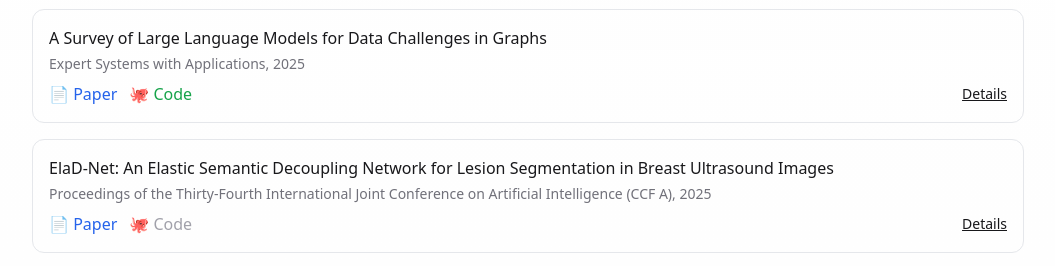
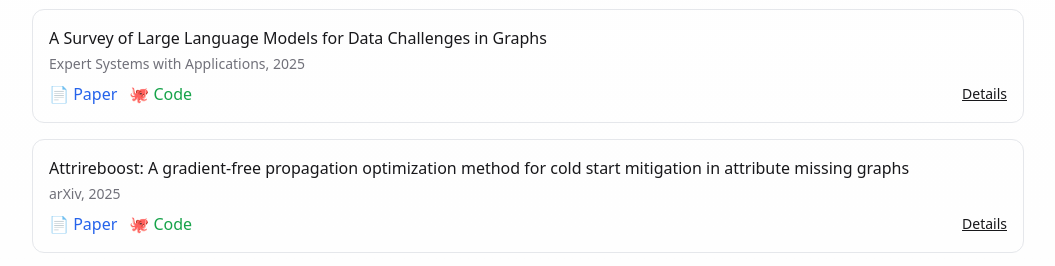
Before and after one commit to limengran98/limengran98.github.io, a plain HTML site: page index.html in a window 1280 px wide. Shown: the part 648-914 px from the top of the page, without its empty margins (112-1167 px from the left). Drawn offline with nearby package versions, Linux system fonts and the light colour scheme.

Commit message:
Update index.html

```diff
--- a/index.html
+++ b/index.html
@@ -145,16 +145,6 @@
         codeUrl: ' https://github.com/limengran98/Awesome-Literature-Graph-Learning-Challenges',
         authors: 'Mengran Li, Pengyu Zhang, Wenbin Xing, Yijia Zheng, Klim Zaporojets, Junzhou Chen, Ronghui Zhang, Yong Zhang, Siyuan Gong, Jia Hu, Xiaolei Ma, Zhiyuan Liu, Paul Groth, Marcel Worring',
         abstract: 'Graphs are a widely used paradigm for representing non-Euclidean data, with applications ranging from social network analysis to biomolecular prediction. While graph learning has achieved remarkable progress, real-world graph data presents a number of challenges that significantly hinder the learning process. In this survey, we focus on four fundamental data-centric challenges: (1) Incompleteness, real-world graphs have missing nodes, edges, or attributes; (2) Imbalance, the distribution of the labels of nodes or edges and their structures for real-world graphs are highly skewed; (3) Cross-domain Heterogeneity, graphs from different domains exhibit incompatible feature spaces or structural patterns; and (4) Dynamic Instability, graphs evolve over time in unpredictable ways. Recently, Large Language Models (LLMs) offer the potential to tackle these challenges by leveraging rich semantic reasoning and external knowledge. This survey focuses on how LLMs can address four fundamental data-centric challenges in graph-structured data, thereby improving the effectiveness of graph learning. For each challenge, we review both traditional solutions and modern LLM-driven approaches, highlighting how LLMs contribute unique advantages. Finally, we discuss open research questions and promising future directions in this emerging interdisciplinary field. ',
-        thumbnail: ''
-      },
-      {
-        title: 'ElaD-Net: An Elastic Semantic Decoupling Network for Lesion Segmentation in Breast Ultrasound Images',
-        venue: 'Proceedings of the Thirty-Fourth International Joint Conference on Artificial Intelligence (CCF A)',
-        year: '2025',
-        paperUrl: 'https://doi.org/10.24963/ijcai.2025/235',
-        codeUrl: '',
-        authors: 'Zefeng Li, Mingyue Cui, Daosong Hu, Jin Gong, Jingchong Weng, Zeyu Zhang, Lele Tian, Mengran Li, Kai Huang',
-        abstract: 'Breast diseases pose a significant threat to women’s health. Automatic lesion segmentation in breast ultrasound images (BUSI) plays a crucial role in fast diagnosis. While various enhanced U-Net-based models have achieved success in multi-scale feature analysis and handling blurred boundaries, two key challenges persist that could guide the improvement of BUSI segmentation networks: 1) significant fluctuations in pixel intensity distribution similarity between the lesion and surrounding tissues, and 2) inconsistent transmission of spatial detail due to multi-scale lesion sampling. These issues highlight the necessity of semantic elasticity understanding and consistency control. To this end, we propose ElaD-Net, an Elastic Semantic Decoupling Network for lesion segmentation in BUSI. This network uses the pre-trained EfficientNet-B2 for multi-scale encoding of BUSI. The decoding stage features two key modules: Elastic Semantic Decoupling (ESD) and Spatial Semantic Reconstruction (SSR). ESD learns and decouples multi-frequency semantics in multi-scale channels with a self-calibration mechanism, enabling dynamic adjustment of receptive depth to resist similarity fluctuations. SSR further optimizes ESD outputs via feature branching, compression, and excitation to ensure spatial semantic consistency, thereby separately reconstructing edge and body.',
         thumbnail: ''
       },
       {
```
